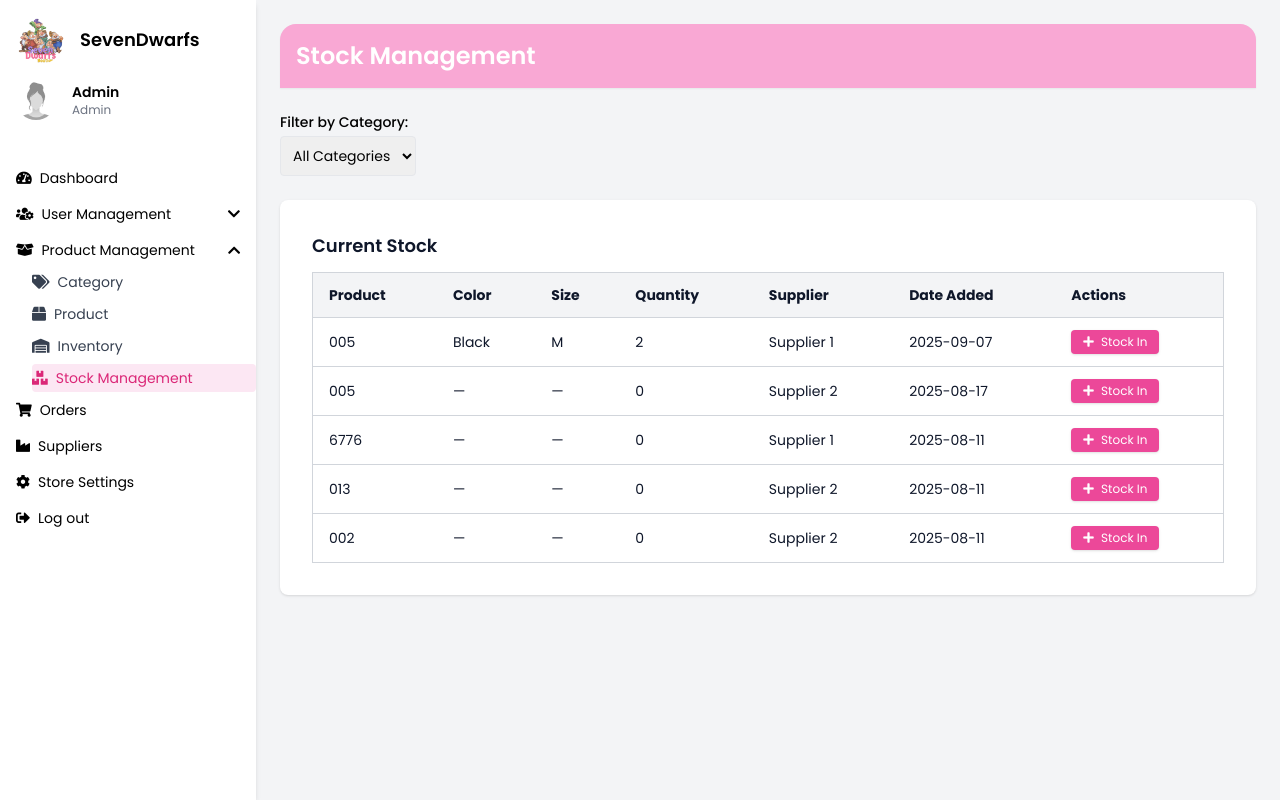
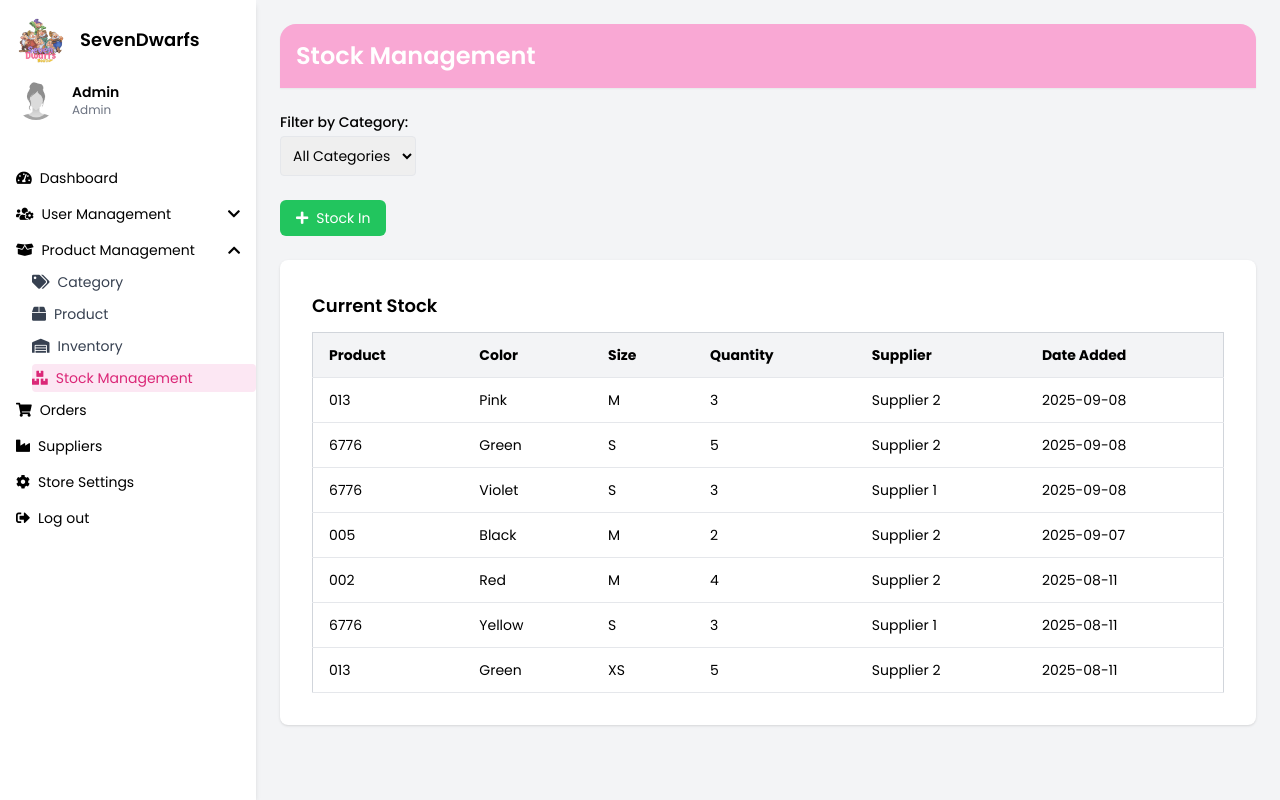
Before and after one commit to Ayesumoon/capstone-main, a PHP site: page /stock_management.php in a window 1280 px wide. Run offline with PHP 8.4, Linux system fonts and the light colour scheme; data comes from the database, SQL or seed files in the repository; some libraries are stand-ins or nearby versions.

Commit message:
changes 9/8

```diff
--- a/stock_management.php
+++ b/stock_management.php
@@ -24,13 +24,20 @@ if ($admin_id) {
     }
 }
 
-// Get selected category from query string
+// Get selected category
 $selected_category = isset($_GET['category_id']) ? intval($_GET['category_id']) : 0;
 
 // Fetch categories
 $categories = $conn->query("SELECT category_id, category_name FROM categories ORDER BY category_name ASC");
 
-// Build stock query with category filter
+// Fetch products for stock-in modal
+$products = [];
+$product_query = $conn->query("SELECT product_id, product_name FROM products ORDER BY product_name ASC");
+while ($p = $product_query->fetch_assoc()) {
+    $products[] = $p;
+}
+
+// Build stock query
 $stock_query = "
     SELECT
         p.product_id,
@@ -44,9 +51,7 @@ $stock_query = "
     FROM products p
     INNER JOIN categories c ON p.category_id = c.category_id
     LEFT JOIN stock st ON p.product_id = st.product_id
-    LEFT JOIN product_colors pc ON p.product_id = pc.product_id
     LEFT JOIN colors col ON st.color_id = col.color_id
-    LEFT JOIN product_sizes ps ON p.product_id = ps.product_id
     LEFT JOIN sizes sz ON st.size_id = sz.size_id
     LEFT JOIN stock_in si ON si.stock_id = st.stock_id
     LEFT JOIN suppliers sup ON si.supplier_id = sup.supplier_id
@@ -54,18 +59,15 @@ $stock_query = "
     GROUP BY p.product_id, p.product_name, c.category_name, col.color, sz.size, st.current_qty
     ORDER BY date_added DESC
 ";
-
 $current_stock = $conn->query($stock_query);
 
-// Fetch suppliers for stock-in modal
+// Fetch suppliers for modal
 $supplier_list = [];
 $supplier_query = $conn->query("SELECT supplier_id, supplier_name FROM suppliers ORDER BY supplier_name ASC");
 while ($sup = $supplier_query->fetch_assoc()) {
     $supplier_list[] = $sup;
 }
 ?>
-
-
 <!DOCTYPE html>
 <html lang="en">
 <head>
@@ -77,12 +79,8 @@ while ($sup = $supplier_query->fetch_assoc()) {
     tailwind.config = {
       theme: {
         extend: {
-          fontFamily: {
-            poppins: ['Poppins', 'sans-serif'],
-          },
-          colors: {
-            primary: '#ec4899',
-          }
+          fontFamily: { poppins: ['Poppins', 'sans-serif'] },
+          colors: { primary: '#ec4899' }
         }
       }
     };
@@ -90,26 +88,24 @@ while ($sup = $supplier_query->fetch_assoc()) {
   <script src="https://cdn.jsdelivr.net/npm/alpinejs@3.x.x/dist/cdn.min.js" defer></script>
   <link href="https://fonts.googleapis.com/css2?family=Poppins:wght@400;500;600;700&display=swap" rel="stylesheet">
   <link href="https://cdnjs.cloudflare.com/ajax/libs/font-awesome/5.15.3/css/all.min.css" rel="stylesheet" />
+  <style>[x-cloak]{ display:none !important; }</style>
 </head>
-<body class="bg-gray-100 font-poppins text-sm transition-all duration-300">
+<body class="bg-gray-100 font-poppins text-sm"
+      x-data="{ userMenu:false, productMenu:true, stockInOpen:false }">
 
- <body class="bg-gray-100 text-sm">
 <div class="flex h-screen">
   <!-- Sidebar -->
-<div class="w-64 bg-white shadow-md min-h-screen" x-data="{ userMenu: false, productMenu: true }">
+  <div class="w-64 bg-white shadow-md min-h-screen">
     <div class="p-4">
-    <!-- Logo & Brand -->
       <div class="flex items-center space-x-4">
         <img src="logo2.png" alt="Logo" class="rounded-full w-12 h-12" />
         <h2 class="text-lg font-semibold">SevenDwarfs</h2>
       </div>
-
-    <!-- Admin Info -->
       <div class="mt-4 flex items-center space-x-4">
         <img src="newID.jpg" alt="Admin" class="rounded-full w-10 h-10" />
         <div>
-        <h3 class="text-sm font-semibold"><?php echo htmlspecialchars($admin_name); ?></h3>
-        <p class="text-xs text-gray-500"><?php echo htmlspecialchars($admin_role); ?></p>
+          <h3 class="text-sm font-semibold"><?= htmlspecialchars($admin_name) ?></h3>
+          <p class="text-xs text-gray-500"><?= htmlspecialchars($admin_role) ?></p>
         </div>
       </div>
     </div>
@@ -185,6 +181,7 @@ while ($sup = $supplier_query->fetch_assoc()) {
     </ul>
   </nav>
 </div>
+
   <!-- Main Content -->
   <div class="flex-1 p-6 space-y-6">
     <div class="bg-pink-300 text-white p-4 rounded-t-2xl shadow-sm">
@@ -196,56 +193,47 @@ while ($sup = $supplier_query->fetch_assoc()) {
       <label class="block text-sm font-medium mb-1">Filter by Category:</label>
       <select name="category_id" class="border p-2 rounded" onchange="this.form.submit()">
         <option value="0">All Categories</option>
-                <?php while ($cat = $categories->fetch_assoc()): ?>
-                    <option value="<?= $cat['category_id'] ?>" <?= ($cat['category_id'] == $selected_category) ? 'selected' : '' ?>>
+        <?php while ($cat=$categories->fetch_assoc()): ?>
+          <option value="<?= $cat['category_id'] ?>" <?= ($cat['category_id']==$selected_category)?'selected':'' ?>>
             <?= htmlspecialchars($cat['category_name']) ?>
           </option>
         <?php endwhile; ?>
       </select>
     </form>
 
-        <!-- Current Stock Table -->
+    <!-- Stock In Button -->
+    <button type="button"
+      @click="stockInOpen = true"
+      class="flex items-center gap-2 bg-green-500 hover:bg-green-600 text-white text-sm rounded-md px-4 py-2">
+      <i class="fas fa-plus"></i> Stock In
+    </button>
+
+    <!-- Stock Table -->
     <div class="bg-white p-8 rounded-lg shadow w-full">
-            <h2 class="text-lg font-semibold mb-3 text-[#0f172a]">Current Stock</h2>
-            <table class="w-full border border-gray-300 rounded-md text-[#0f172a] text-sm">
+      <h2 class="text-lg font-semibold mb-3">Current Stock</h2>
+      <table class="w-full border border-gray-300 text-sm">
         <thead>
-                    <tr class="border-b border-gray-300 bg-gray-100">
+          <tr class="border-b bg-gray-100">
             <th class="px-4 py-3 text-left">Product</th>
             <th class="px-4 py-3 text-left">Color</th>
             <th class="px-4 py-3 text-left">Size</th>
             <th class="px-4 py-3 text-left">Quantity</th>
             <th class="px-4 py-3 text-left">Supplier</th>
             <th class="px-4 py-3 text-left">Date Added</th>
-                        <th class="px-4 py-3 text-left">Actions</th>
-
           </tr>
         </thead>
         <tbody>
-                    <?php if ($current_stock->num_rows > 0): ?>
-                        <?php while ($row = $current_stock->fetch_assoc()): ?>
-                            <tr class="border-b border-gray-300 hover:bg-gray-50">
+          <?php if($current_stock->num_rows>0): while($row=$current_stock->fetch_assoc()): ?>
+          <tr class="border-b hover:bg-gray-50">
             <td class="px-4 py-3"><?= htmlspecialchars($row['product_name']) ?></td>
             <td class="px-4 py-3"><?= htmlspecialchars($row['color'] ?: '—') ?></td>
             <td class="px-4 py-3"><?= htmlspecialchars($row['size'] ?: '—') ?></td>
             <td class="px-4 py-3"><?= htmlspecialchars($row['current_qty']) ?></td>
             <td class="px-4 py-3"><?= htmlspecialchars($row['supplier_name'] ?? 'N/A') ?></td>
             <td class="px-4 py-3"><?= htmlspecialchars($row['date_added'] ?? 'N/A') ?></td>
-                            <td class="px-4 py-3">
-                                <button
-                                    class="bg-pink-500 hover:bg-pink-600 text-white px-3 py-1 rounded shadow text-xs show-stockin-form"
-                                    data-product="<?= htmlspecialchars($row['product_name']) ?>"
-                                    data-product-id="<?= htmlspecialchars($row['product_id']) ?>"
-                                >
-                                    <i class="fas fa-plus mr-1"></i> Stock In
-                                </button>
-                            </td>
           </tr>
-
-                        <?php endwhile; ?>
-                    <?php else: ?>
-                        <tr>
-                            <td colspan="5" class="text-center py-4 text-gray-500">No stock records found.</td>
-                        </tr>
+          <?php endwhile; else: ?>
+          <tr><td colspan="6" class="text-center py-4 text-gray-500">No stock records found.</td></tr>
           <?php endif; ?>
         </tbody>
       </table>
@@ -253,42 +241,67 @@ while ($sup = $supplier_query->fetch_assoc()) {
   </div>
 </div>
 
-<!-- Stock In Modal -->
-<div id="stockInModal" class="fixed inset-0 bg-black bg-opacity-50 hidden items-center justify-center z-50">
-    <div class="bg-white p-6 rounded-lg shadow-lg w-1/3">
+<!-- Modal -->
+<div x-show="stockInOpen" x-cloak
+     class="fixed inset-0 flex items-center justify-center bg-black bg-opacity-50 z-50"
+     x-transition:enter="ease-out duration-300"
+     x-transition:enter-start="opacity-0"
+     x-transition:enter-end="opacity-100"
+     x-transition:leave="ease-in duration-200"
+     x-transition:leave-start="opacity-100"
+     x-transition:leave-end="opacity-0">
+  <div @click.away="stockInOpen=false"
+       class="bg-white p-6 rounded-lg shadow-lg w-1/3 transform transition-all"
+       x-transition:enter="ease-out duration-300"
+       x-transition:enter-start="opacity-0 scale-95"
+       x-transition:enter-end="opacity-100 scale-100"
+       x-transition:leave="ease-in duration-200"
+       x-transition:leave-start="opacity-100 scale-100"
+       x-transition:leave-end="opacity-0 scale-95">
+
     <h3 class="text-lg font-semibold mb-4">Stock In</h3>
 <form action="process_stock_in.php" method="POST" class="space-y-4">
-            <input type="hidden" name="product_id" id="modalProductId">
-
-            <!-- Product Name -->
+  <!-- Product -->
   <div>
-                <label class="block text-sm font-medium mb-1">Product</label>
-                <input type="text" id="modalProductName" class="border p-2 w-full rounded bg-gray-100" readonly>
+    <label class="block text-sm mb-1">Product</label>
+    <select name="product_id" class="border w-full p-2 rounded" required>
+      <option value="">Select Product</option>
+      <?php foreach($products as $p): ?>
+        <option value="<?= $p['product_id'] ?>"><?= htmlspecialchars($p['product_name']) ?></option>
+      <?php endforeach; ?>
+    </select>
   </div>
 
   <!-- Color -->
   <div>
-                <label class="block text-sm font-medium mb-1">Color</label>
-                <select name="color_id" class="border w-full p-2 rounded" required>
+    <label class="block text-sm mb-1">Color</label>
+    <select id="colorSelect" name="color_id" class="border w-full p-2 rounded" required>
       <option value="">Select Color</option>
       <?php
-                    $colors = $conn->query("SELECT color_id, color FROM colors ORDER BY color ASC");
-                    while ($c = $colors->fetch_assoc()):
-                    ?>
+      $colors = $conn->query("SELECT color_id,color FROM colors ORDER BY color ASC");
+      while($c = $colors->fetch_assoc()): ?>
         <option value="<?= $c['color_id'] ?>"><?= htmlspecialchars($c['color']) ?></option>
       <?php endwhile; ?>
     </select>
+
+    <!-- Add new color -->
+    <div class="mt-2 flex gap-2">
+      <input type="text" id="newColorInput" placeholder="New color" class="border p-2 rounded w-full">
+      <button type="button" id="addColorBtn" class="bg-blue-500 hover:bg-blue-600 text-white px-3 py-2 rounded">
+        Add
+      </button>
+    </div>
+    <p id="colorMessage" class="text-xs mt-1"></p>
   </div>
 
   <!-- Size -->
   <div>
-                <label class="block text-sm font-medium mb-1">Size</label>
+    <label class="block text-sm mb-1">Size</label>
     <select name="size_id" class="border w-full p-2 rounded" required>
       <option value="">Select Size</option>
       <?php
-                    $sizes = $conn->query("SELECT size_id, size FROM sizes ORDER BY size ASC");
-                    while ($s = $sizes->fetch_assoc()):
-                    ?>
+      $sizes = $conn->query("SELECT size_id,size FROM sizes ORDER BY size ASC");
+      while($s = $sizes->fetch_assoc()): ?>
         <option value="<?= $s['size_id'] ?>"><?= htmlspecialchars($s['size']) ?></option>
       <?php endwhile; ?>
     </select>
@@ -296,16 +309,16 @@ while ($sup = $supplier_query->fetch_assoc()) {
 
   <!-- Quantity -->
   <div>
-                <label class="block text-sm font-medium mb-1">Quantity</label>
+    <label class="block text-sm mb-1">Quantity</label>
     <input type="number" name="quantity" min="1" class="border p-2 w-full rounded" required>
   </div>
 
   <!-- Supplier -->
   <div>
-                <label class="block text-sm font-medium mb-1">Supplier</label>
+    <label class="block text-sm mb-1">Supplier</label>
     <select name="supplier_id" class="border w-full p-2 rounded" required>
       <option value="">Select Supplier</option>
-                    <?php foreach ($supplier_list as $sup): ?>
+      <?php foreach($supplier_list as $sup): ?>
         <option value="<?= $sup['supplier_id'] ?>"><?= htmlspecialchars($sup['supplier_name']) ?></option>
       <?php endforeach; ?>
     </select>
@@ -313,31 +326,53 @@ while ($sup = $supplier_query->fetch_assoc()) {
 
   <!-- Actions -->
   <div class="flex justify-end space-x-2">
-                <button type="button" id="closeModal" class="bg-gray-300 px-4 py-2 rounded">Cancel</button>
-                <button type="submit" class="bg-pink-500 hover:bg-pink-600 text-white px-4 py-2 rounded">Save</button>
+    <button type="button" @click="stockInOpen=false" class="bg-gray-300 px-4 py-2 rounded">Cancel</button>
+    <button type="submit" class="bg-green-500 hover:bg-green-600 text-white px-4 py-2 rounded">Save</button>
   </div>
 </form>
-    </div>
-</div>
-
 
 <script>
-// Show modal
-document.querySelectorAll('.show-stockin-form').forEach(btn => {
-    btn.addEventListener('click', () => {
-        document.getElementById('modalProductId').value = btn.dataset.productId;
-        document.getElementById('modalProductName').value = btn.dataset.product;
-        document.getElementById('stockInModal').classList.remove('hidden');
-        document.getElementById('stockInModal').classList.add('flex');
+// Handle adding new color
+document.getElementById("addColorBtn").addEventListener("click", function () {
+  const colorName = document.getElementById("newColorInput").value.trim();
+  const msg = document.getElementById("colorMessage");
+  if (!colorName) {
+    msg.textContent = "Enter a color name.";
+    msg.className = "text-red-500 text-xs";
+    return;
+  }
+
+  fetch("add_color.php", {
+    method: "POST",
+    headers: { "Content-Type": "application/x-www-form-urlencoded" },
+    body: "color=" + encodeURIComponent(colorName)
+  })
+  .then(res => res.json())
+  .then(data => {
+    if (data.success) {
+      // Add new color to dropdown
+      const select = document.getElementById("colorSelect");
+      const option = document.createElement("option");
+      option.value = data.color_id;
+      option.textContent = data.color;
+      option.selected = true;
+      select.appendChild(option);
+
+      msg.textContent = "Color added!";
+      msg.className = "text-green-500 text-xs";
+      document.getElementById("newColorInput").value = "";
+    } else {
+      msg.textContent = data.message || "Error adding color.";
+      msg.className = "text-red-500 text-xs";
+    }
+  })
+  .catch(() => {
+    msg.textContent = "Server error.";
+    msg.className = "text-red-500 text-xs";
   });
-});
-
-// Close modal
-document.getElementById('closeModal').addEventListener('click', () => {
-    document.getElementById('stockInModal').classList.add('hidden');
-    document.getElementById('stockInModal').classList.remove('flex');
 });
 </script>
 
+
 </body>
 </html>
```
Also changed, not shown: add_color.php (added, +35 -0 lines), dbms (8).sql (renamed from dbms (7).sql, +23 -16 lines), delete_stock.php (added, +54 -0 lines), inventory.php (+100 -35 lines), products.php (+36 -25 lines). Lines whose indentation alone changed are shown as unchanged.
